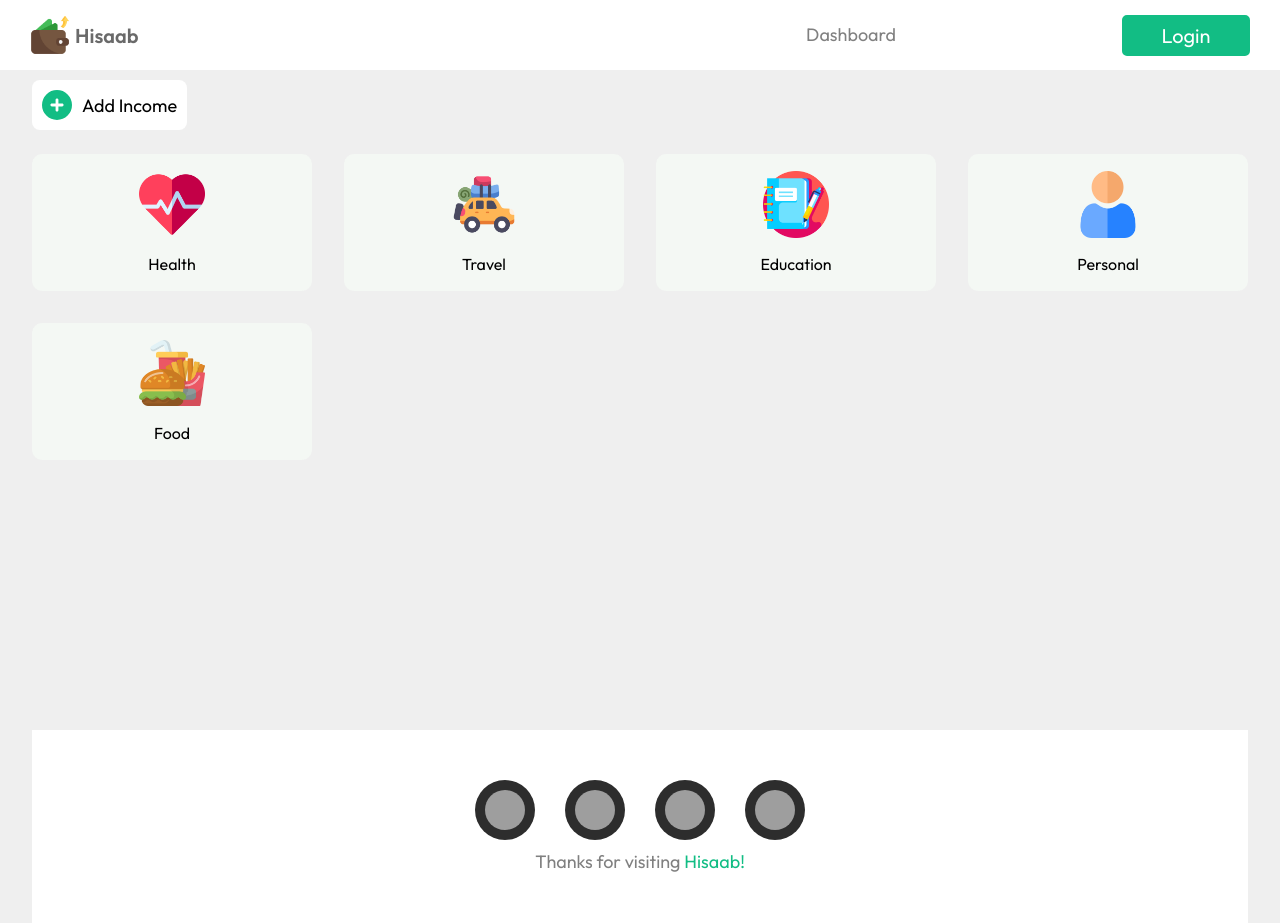
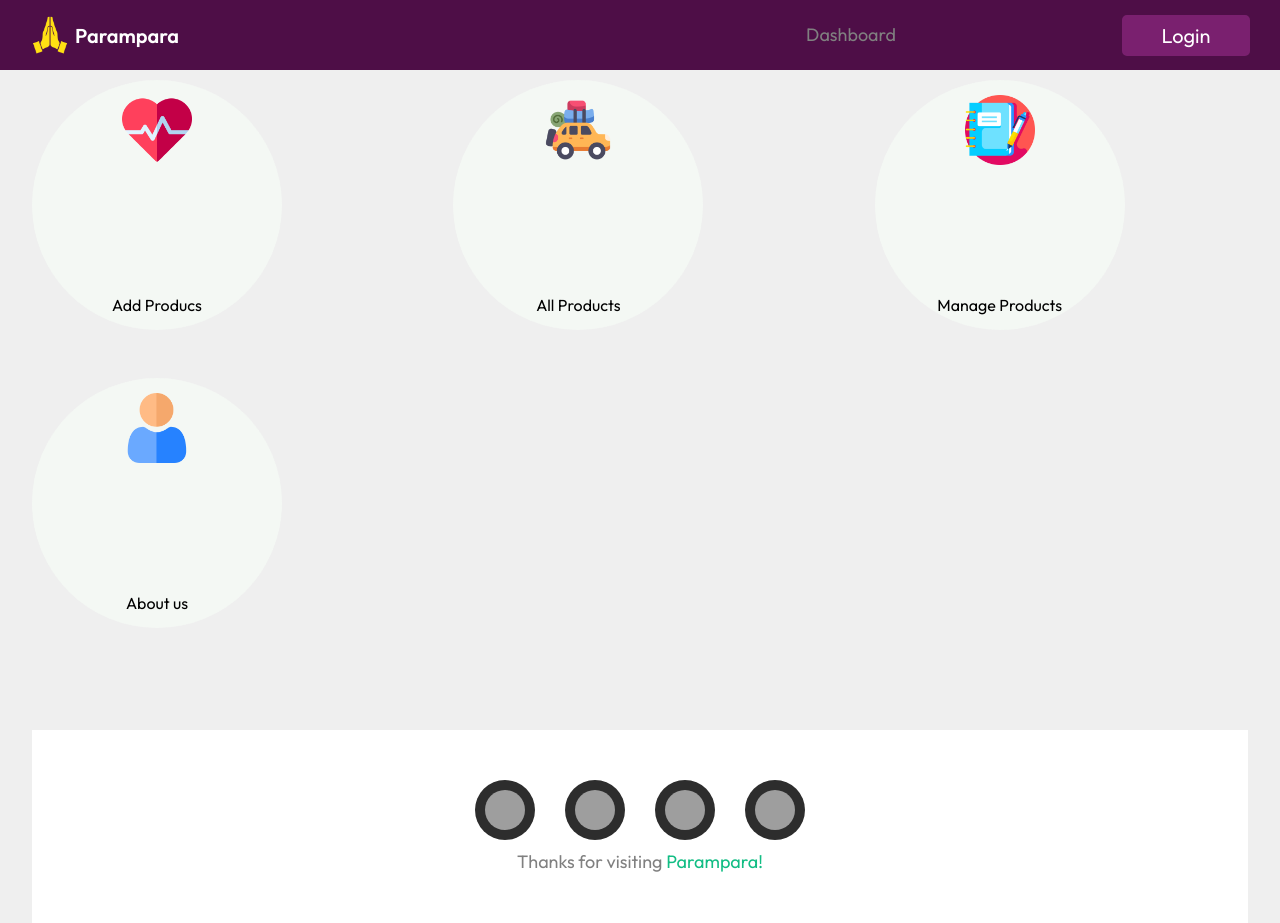
Before and after one commit to JayantSharma17/ExpenseTracker, a React (Vite) app: page / in a window 1280 px wide. Built offline with nearby package versions, Linux system fonts and the light colour scheme; grey boxes are pictures that could not be loaded.

Commit message:
pic changed

```diff
--- a/index.html
+++ b/index.html
@@ -9,7 +9,7 @@
   <link rel="preconnect" href="https://fonts.googleapis.com">
   <link rel="preconnect" href="https://fonts.gstatic.com" crossorigin>
   <link href="https://fonts.googleapis.com/css2?family=Outfit:wght@100..900&display=swap" rel="stylesheet">
-  <title>Hisaab</title>
+  <title>Parampara</title>
 
 </head>
 
--- a/src/components/AllCards.jsx
+++ b/src/components/AllCards.jsx
@@ -10,11 +10,10 @@ import food from '../assets/fast-food.png'
 const AllCards = () => {
   return (
     <div className='AllCards' id='AllCards'>
-        <Cards title="Health" url={health}/>
-        <Cards title="Travel" url={travel}/>
-        <Cards title="Education" url={edu}/>
-        <Cards title="Personal" url={user}/>
-        <Cards title="Food" url={food}/>
+        <Cards title="Add Producs" url={health}/>
+        <Cards title="All Products" url={travel}/>
+        <Cards title="Manage Products" url={edu}/>
+        <Cards title="About us" url={user}/>
 
     </div>
   )
--- a/src/components/CSS/AllCards.css
+++ b/src/components/CSS/AllCards.css
@@ -1,10 +1,12 @@
 .AllCards {
   box-sizing: border-box;
   display: grid;
-  gap: 2rem;
-  /* width: 100vw; */
-  grid-template-columns: repeat(auto-fill, minmax(250px, 1fr));
-  margin: 2% 0;
+  gap: 3rem;
+  /* width: 90vw; */
+  grid-template-columns: repeat(auto-fill, minmax(300px, 1fr));
   /* padding: 2% 6%; */
+  /* margin-left: auto;
+  margin-right: auto; */
   overflow: hidden;
+  /* background-color: aqua; */
 }
--- a/src/components/CSS/Cards.css
+++ b/src/components/CSS/Cards.css
@@ -13,7 +13,9 @@
     flex-direction: column;
     justify-content: space-between;
     align-items: center;
-    border-radius: 10px;
+    border-radius: 100%;
+    height: 250px;
+    width: 250px;
 }
 .cards:hover{
     background-color: rgba(247, 253, 247, 0.733);
--- a/src/components/CSS/Navbar.css
+++ b/src/components/CSS/Navbar.css
@@ -1,7 +1,7 @@
 nav {
     width: 100vw;
     height: 70px;
-    background-color: rgb(255, 255, 255);
+    background-color:#4E0E47;
     margin-left: auto;
     margin-right: auto;
     display: flex;
@@ -28,7 +28,7 @@ nav>div:nth-child(1)>p {
     font-size: 20px;
     font-weight: 600;
     margin: 5px;
-    color: rgba(0, 0, 0, 0.584);
+    color: rgb(255, 255, 255);
 }
 
 nav>ul {
@@ -60,7 +60,7 @@ nav>ul>li>a::after {
     width: 0;
     height: 2px;
     display: block;
-    background: #12BD84;
+    background: #7a206f;
     transition: width 0.3s;
     left: 0;
     top:0;
@@ -86,16 +86,16 @@ nav>div:nth-child(3)>button{
     padding-left: 10px;
     padding-right: 10px;
     color: rgb(255, 255, 255);
-    border: 3px solid #12BD84;
-    background-color: #12BD84;
+    border: 3px solid #7a206f;
+    background-color: #7a206f;
     border-radius: 5px;
     width: 10vw;
 
 }
 nav>div:nth-child(3)>button:hover{
     cursor: pointer;
-    border: 3px solid  rgb(33, 33, 33);
-    background-color: rgb(33, 33, 33);
+    border: 3px solid #a04a96;
+    background-color: rgb(59, 14, 54);
 
 
 }
--- a/src/components/Dashboard.jsx
+++ b/src/components/Dashboard.jsx
@@ -29,10 +29,10 @@ const Dashboard = () => {
   }
   return (
     <div id='dashboard'>
-      <button id='addbut' onClick={()=>toggleForm()}>
+      {/* <button id='addbut' onClick={()=>toggleForm()}>
         <div><FaCirclePlus /></div>
         <p>Add Income</p>
-      </button>
+      </button> */}
         {isFormOpen && <AddIncome setIsFormOpen={setIsFormOpen} />  }
         <AllCards/>
     </div>
--- a/src/components/Footer.jsx
+++ b/src/components/Footer.jsx
@@ -11,7 +11,7 @@ const Footer = () => {
                 <div><img src="https://st2.depositphotos.com/17902080/42732/v/450/depositphotos_427329792-stock-illustration-instagram-circle-button-multicolor-logo.jpg" alt="" /></div>
                 <div><img src="https://thumbs.dreamstime.com/b/linkedin-155528873.jpg" alt="" /></div>
             </div>
-            <p>Thanks for visiting <span>Hisaab!</span> </p>
+            <p>Thanks for visiting <span>Parampara!</span> </p>
         </footer>
     )
 }
--- a/src/components/Navbar.jsx
+++ b/src/components/Navbar.jsx
@@ -1,6 +1,6 @@
 import React, { useEffect, useState } from 'react'
 import './CSS/Navbar.css'
-import logo from '../assets/expenses.png';
+import logo from '../assets/folded.png';
 import user from '../assets/user.png';
 import menu from '../assets/menu.png';
 import { Link, useNavigate } from 'react-router-dom';
@@ -46,7 +46,7 @@ const Navbar = () => {
       <nav>
         <div id='logo'>
           <img src={logo} alt="" />
-          <p>Hisaab</p>
+          <p>Parampara</p>
 
         </div>
 
```
Also changed, not shown: src/assets/folded.png (added).
